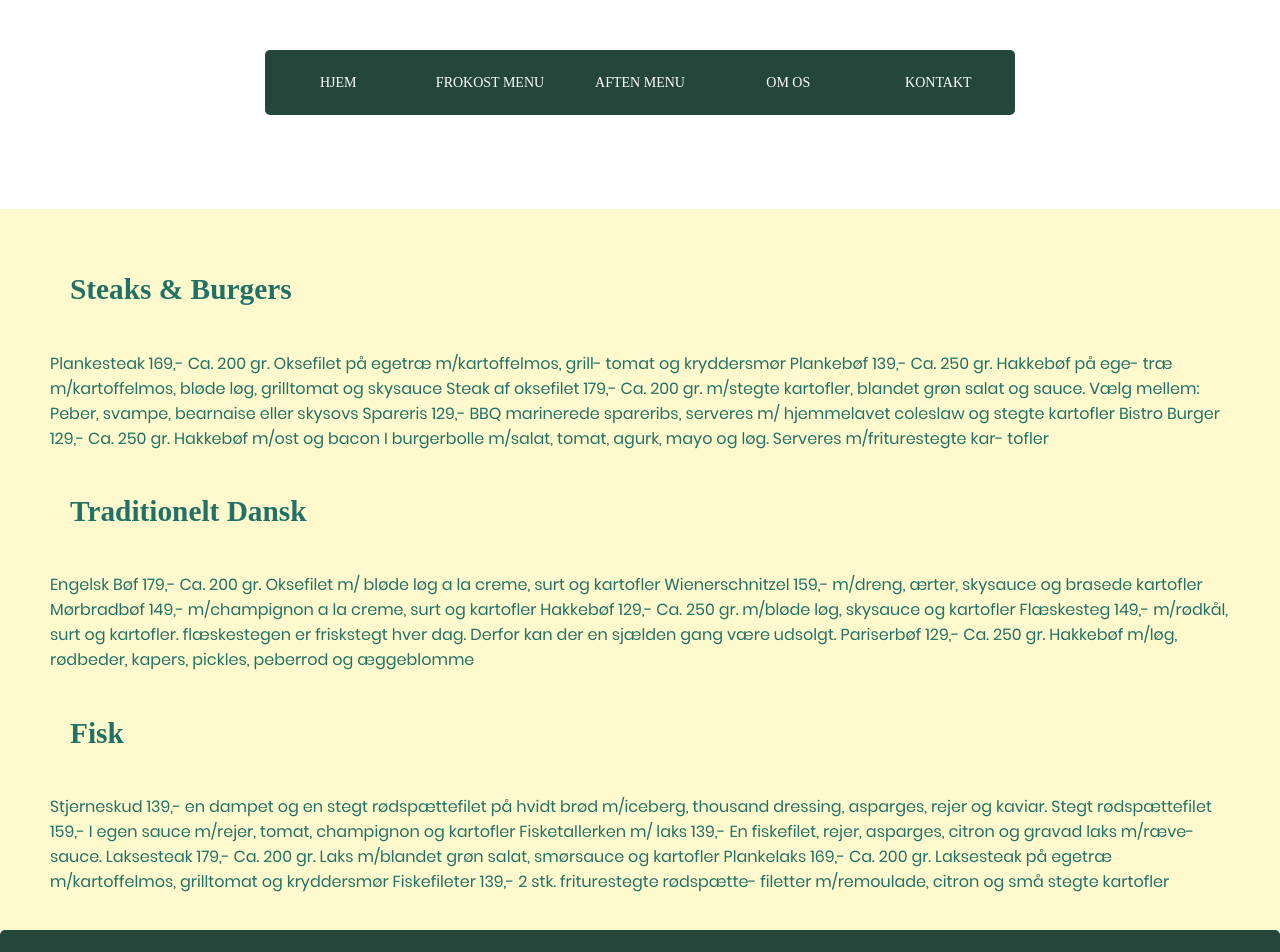
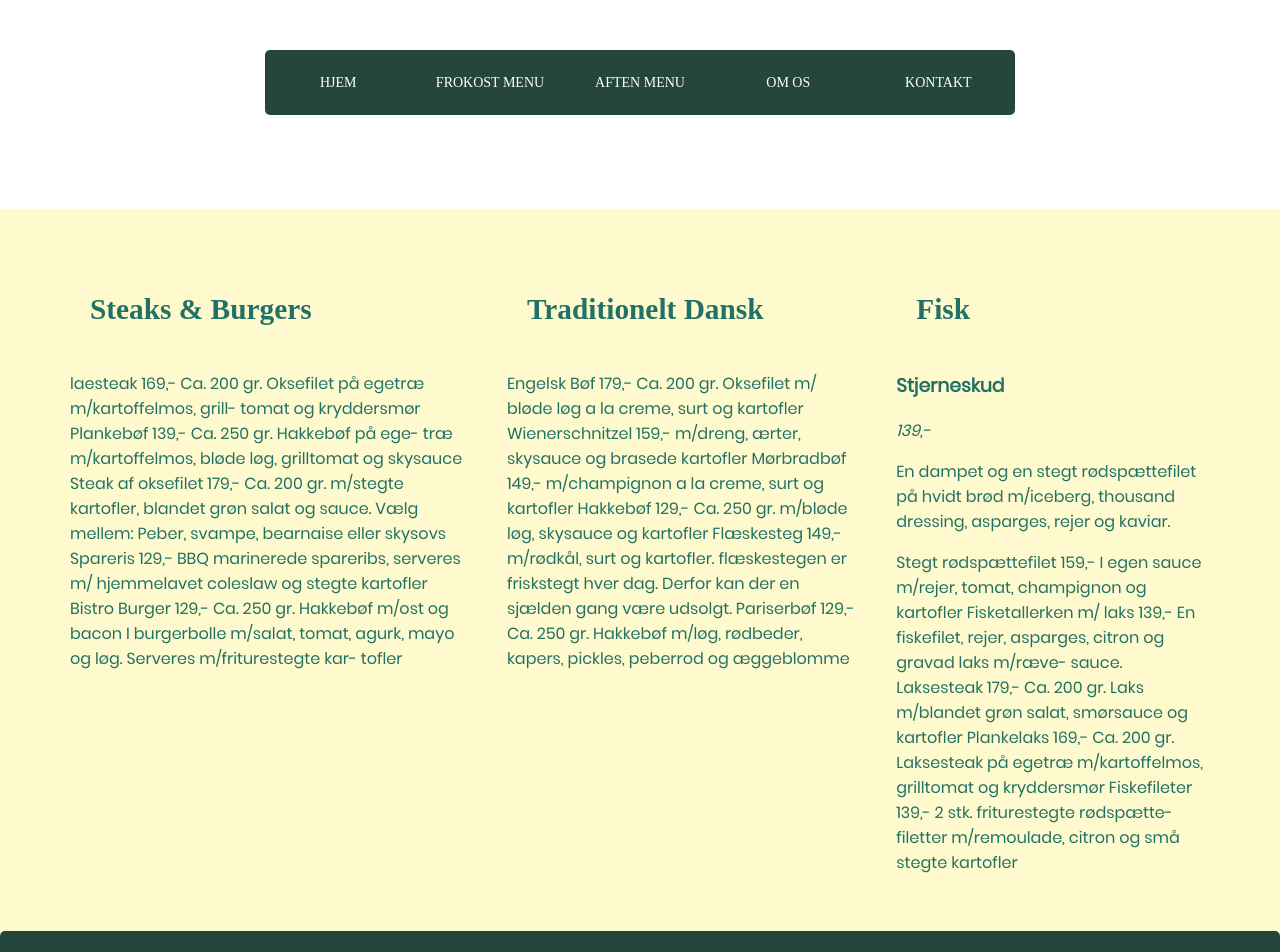
Before and after one commit to Liighght/bistro-redesign, a plain HTML site: page adansk.html in a window 1280 px wide. Shown: the top 952 px of the page. Drawn offline with Linux system fonts and the light colour scheme; a web font is replaced by a local one.

Commit message:
3 columns

```diff
--- a/adansk.html
+++ b/adansk.html
@@ -53,11 +53,10 @@
 
 <section id="menu">
 
-        <div class="column-left">  </div>
-
-<div class="column-mid"> <h2><strong>Steaks & Burgers</strong></h2>
+<div class="column-left">
+<h2><strong>Steaks & Burgers</strong></h2>
  <p>
-Plankesteak 169,-
+    <h3></h3>laesteak 169,-
 Ca. 200 gr. Oksefilet på
 egetræ m/kartoffelmos, grill-
 tomat og kryddersmør
@@ -86,6 +85,9 @@ tomat, agurk, mayo og løg.
 Serveres m/friturestegte kar-
 tofler
  </p>
+</div>
+
+<div class="column-mid">
 
 <h2><strong>Traditionelt Dansk</strong></h2>
  <p>
@@ -117,14 +119,16 @@ Ca. 250 gr. Hakkebøf m/løg,
 rødbeder, kapers, pickles,
 peberrod og æggeblomme</p>
 
- <h2><strong>Fisk</strong></h2>
+</div>
+
+<div class="column-right">   <h2><strong>Fisk</strong></h2>
  <p>
-Stjerneskud 139,-
-en dampet og en stegt
+<H3>Stjerneskud</H3> <i>139,-</i>
+<p>En dampet og en stegt
 rødspættefilet på hvidt
 brød m/iceberg, thousand
 dressing, asparges, rejer og
-kaviar.
+kaviar.</p>
 
 Stegt rødspættefilet 159,-
 I egen sauce m/rejer, tomat,
@@ -148,9 +152,9 @@ kryddersmør
 2 stk. friturestegte rødspætte-
 filetter m/remoulade, citron og
 små stegte kartofler
-</p>  </div>
+</p>
 
-<div class="column-right">   </div>
+    </div>
 
     </section>
 
--- a/bistro.css
+++ b/bistro.css
@@ -198,17 +198,20 @@ color: #217166;
 .column-mid {
   flex-grow: 1;
   order: 2;
+     margin: 20px;
 
 }
 
 .column-left {
   flex-grow: 1;
   order: 1;
+  margin: 20px;
 }
 
 .column-right {
   flex-grow: 1;
   order: 3;
+  margin: 20px;
 }
 <<<<<<< HEAD
 =======
```
